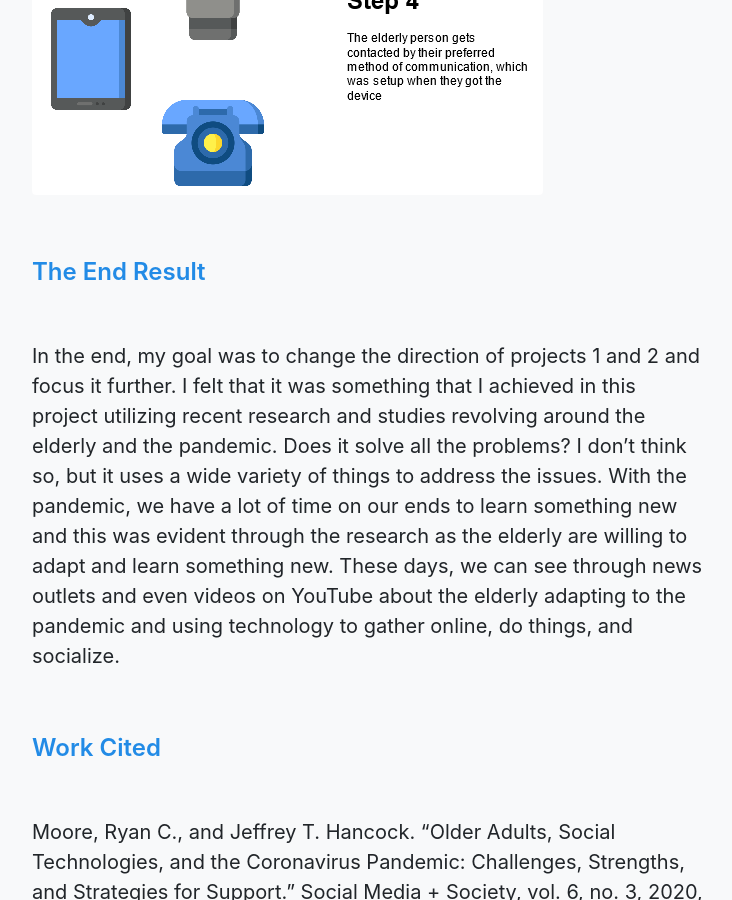
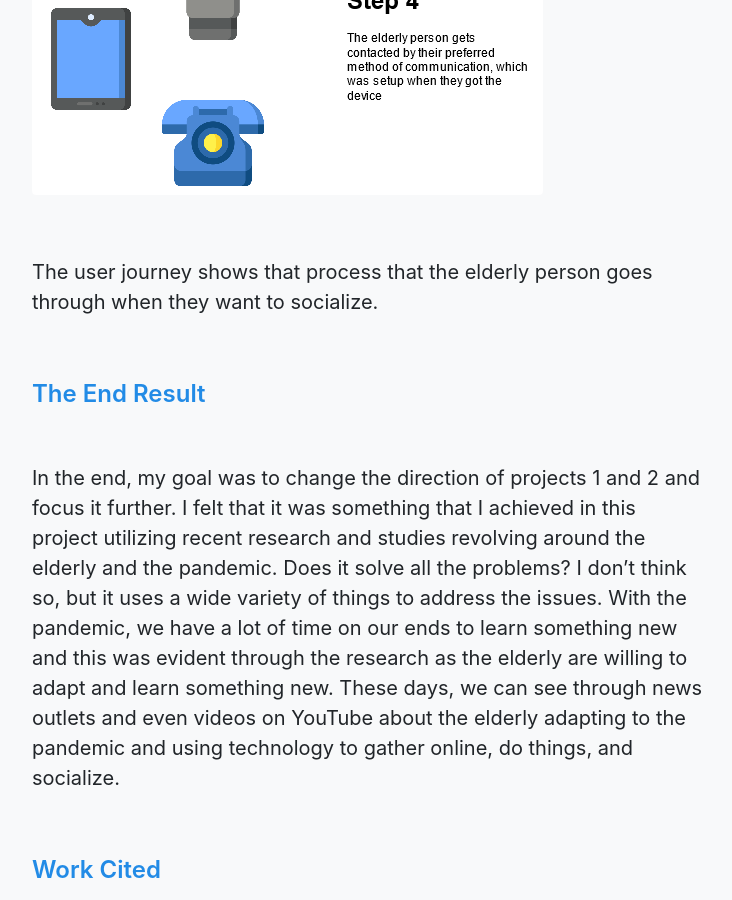
Before and after one commit to ixdwtruong/ixdwtruong.github.io, a Jekyll site: the page built from _posts/0001-01-14-ioe2p3b.md, in a window 1280 px wide and 900 px high, scrolled down 8898 px. Shown: the whole window, without its empty margins (272-1004 px from the left). Built offline with Jekyll 4.4.1, drawn with Linux system fonts in a browser that asks for light colours.

Commit message:
Update 0001-01-14-ioe2p3b.md

```diff
--- a/_posts/0001-01-14-ioe2p3b.md
+++ b/_posts/0001-01-14-ioe2p3b.md
@@ -157,6 +157,10 @@ The system map here shows the inputs and outputs to different services and techn
 
 <br>
 
+The user journey shows that process that the elderly person goes through when they want to socialize.
+
+<br>
+
 ## The End Result
 
 <br>
```
